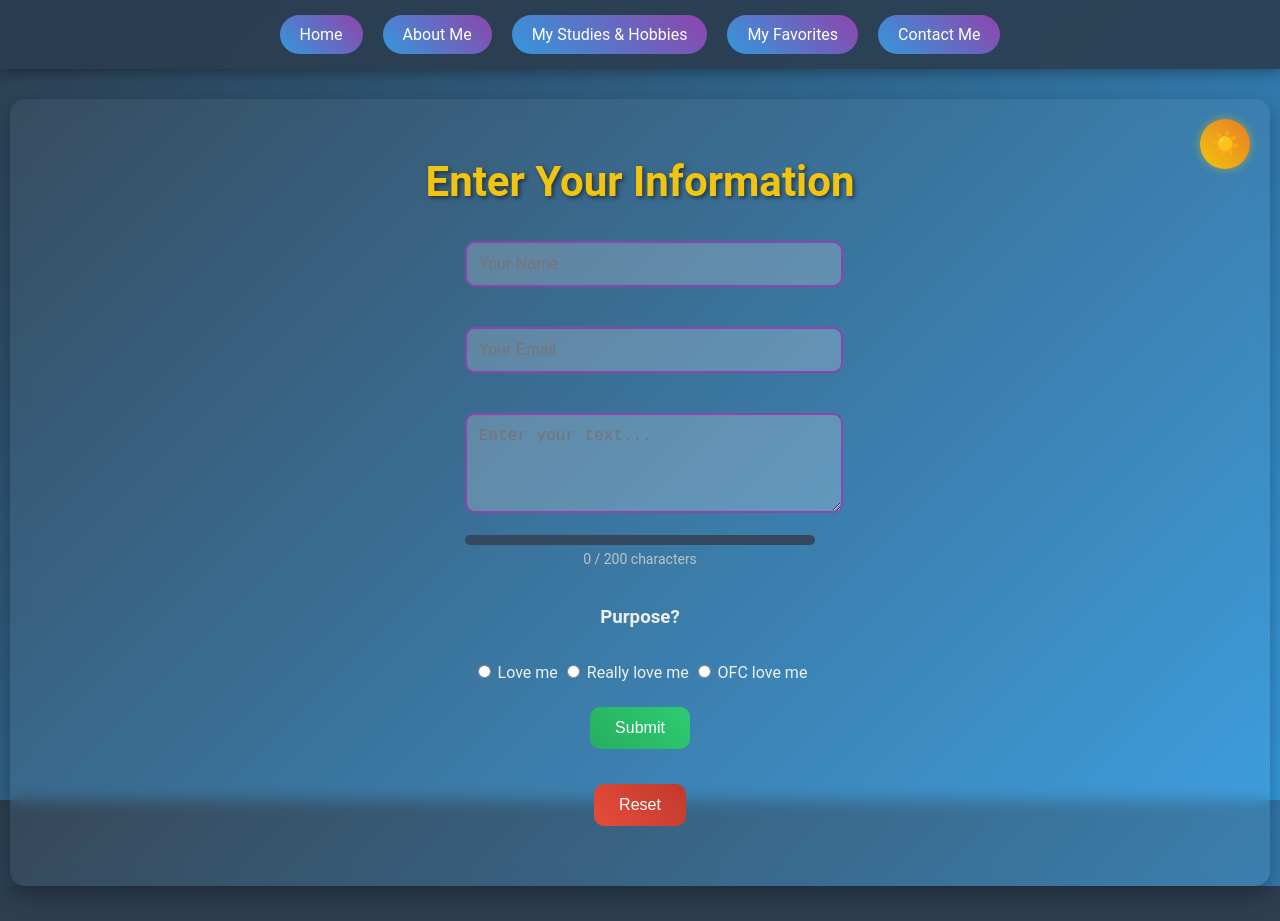
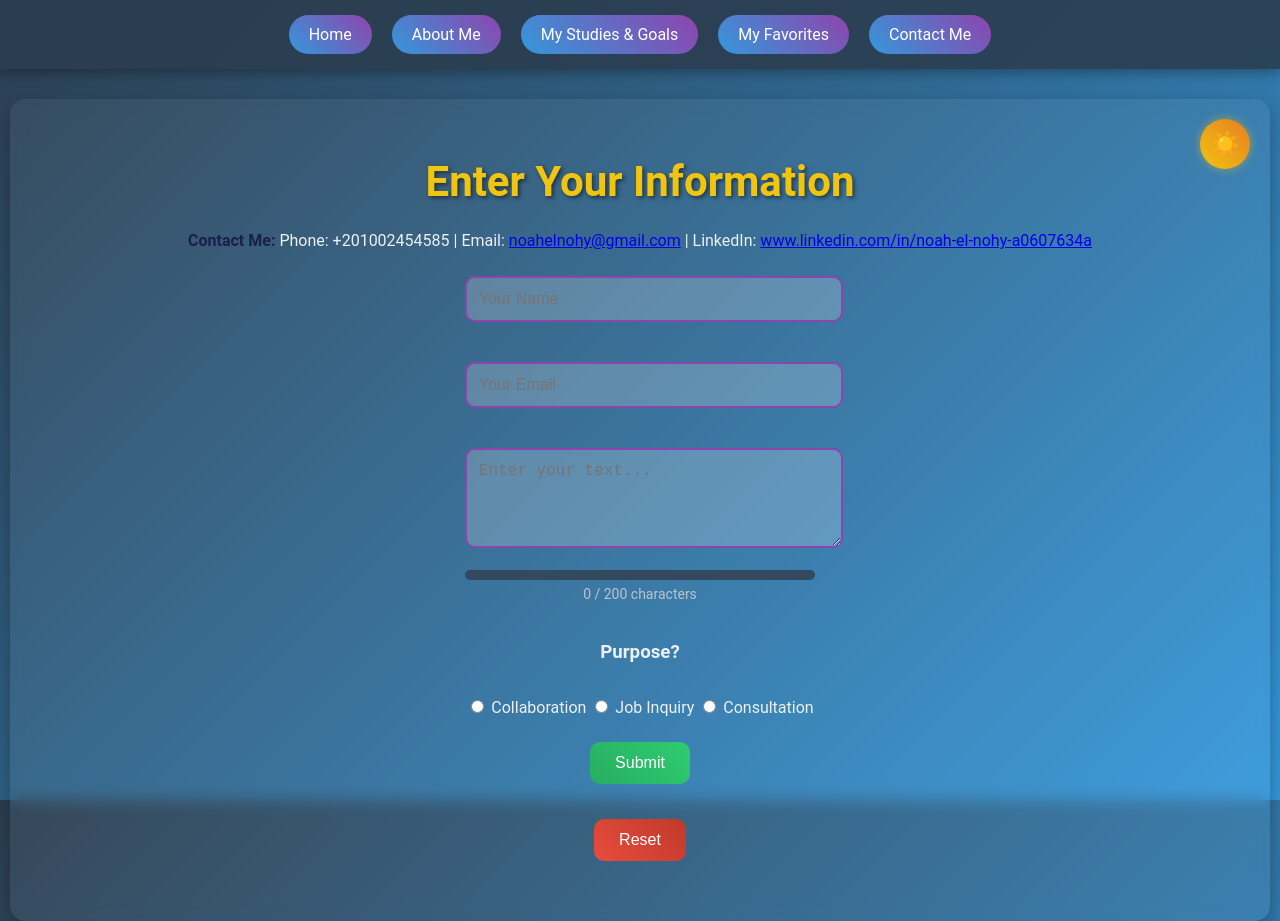
Before and after one commit to Prof-Noah/MY_WEBSITE, a plain HTML site: page num4.html in a window 1280 px wide. Before the commit the page ends 886 px from the top, so only its background shows below. Drawn offline with Linux system fonts and the light colour scheme.

Commit message:
Update num4.html

```diff
--- a/num4.html
+++ b/num4.html
@@ -7,13 +7,13 @@
     <link rel="stylesheet" href="style.css">
 </head>
 <body>
-    <div class="welcome-message">Get in Touch with Noah! 🌟</div>
+    <div class="welcome-message">Get in Touch with Mahmoud! 🌟</div>
 
     <nav class="navbar">
         <ul class="nav-links">
             <li><a href="index.html" class="nav-link">Home</a></li>
             <li><a href="num1.html" class="nav-link">About Me</a></li>
-            <li><a href="num2.html" class="nav-link">My Studies & Hobbies</a></li>
+            <li><a href="num2.html" class="nav-link">My Studies & Goals</a></li>
             <li><a href="num3.html" class="nav-link">My Favorites</a></li>
             <li><a href="num4.html" class="nav-link">Contact Me</a></li>
         </ul>
@@ -27,6 +27,8 @@
         <h1 class="title animate-type">Enter Your Information</h1>
 
         <div class="form-container">
+            <p><strong>Contact Me:</strong> Phone: +201002454585 | Email: <a href="mailto:noahelnohy@gmail.com">noahelnohy@gmail.com</a> | LinkedIn: <a href="https://www.linkedin.com/in/noah-el-nohy-a0607634a">www.linkedin.com/in/noah-el-nohy-a0607634a</a></p>
+
             <form id="contactForm" onsubmit="handleSubmit(event)">
                 <div class="form-group">
                     <input type="text" id="formName" class="input-field animate-input" placeholder="Your Name">
@@ -55,9 +57,9 @@
 
                 <h3>Purpose?</h3>
                 <div class="form-group">
-                    <label><input type="radio" name="love" value="Love me"> Love me</label>
-                    <label><input type="radio" name="love" value="Really love me"> Really love me</label>
-                    <label><input type="radio" name="love" value="OFC love me"> OFC love me</label>
+                    <label><input type="radio" name="purpose" value="Collaboration"> Collaboration</label>
+                    <label><input type="radio" name="purpose" value="Job Inquiry"> Job Inquiry</label>
+                    <label><input type="radio" name="purpose" value="Consultation"> Consultation</label>
                 </div>
 
                 <button type="submit" class="submit-btn glow-btn">Submit</button>
```
